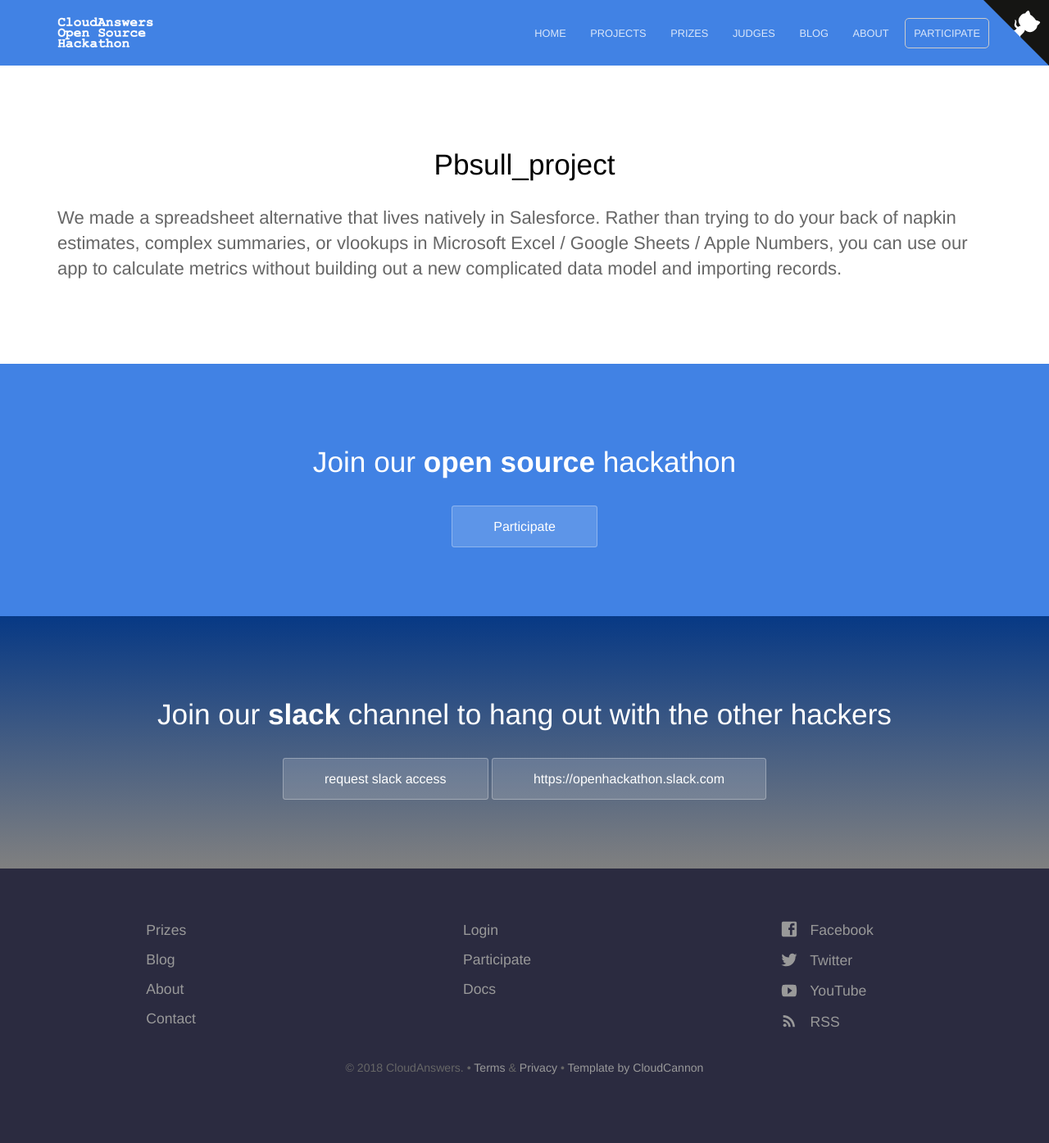
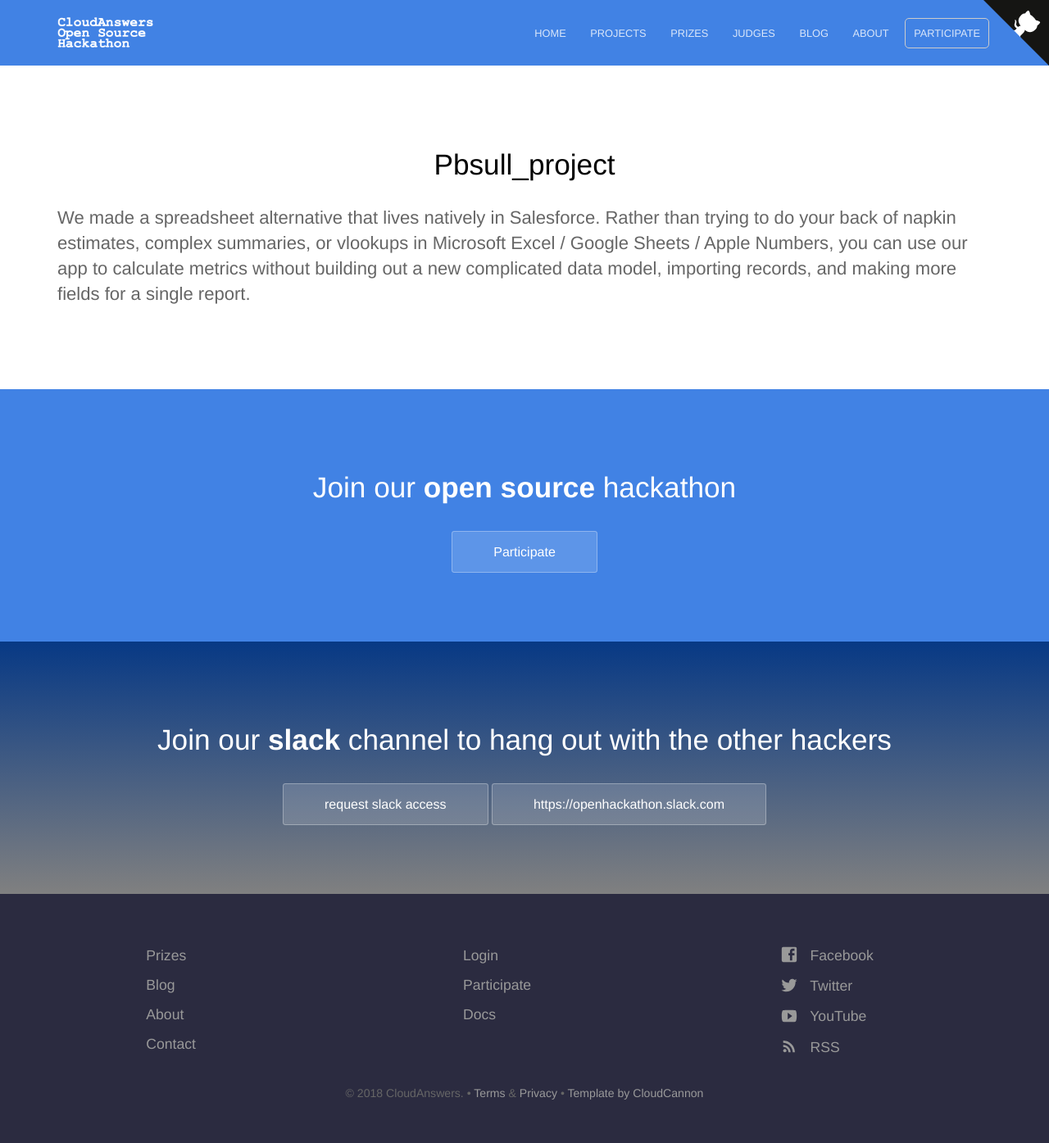
Before and after one commit to cloudanswers/hackathon.cloudanswers.com, a Jekyll site: the page built from _projects/pbsull_project.md, in a window 1280 px wide. Shown: the whole page at 82% size. Built offline with Jekyll 4.4.1, drawn with Linux system fonts in a browser that asks for light colours; a script that is not in the unit is left out; before the commit the page ends 1364 px from its top, so only the background shows below that.

Commit message:
Update pbsull_project.md

```diff
--- a/_projects/pbsull_project.md
+++ b/_projects/pbsull_project.md
@@ -6,4 +6,4 @@
 blurb: Summarize data like a spreadsheet, natively with Lightning
 ---
 
-We made a spreadsheet alternative that lives natively in Salesforce. Rather than trying to do your back of napkin estimates, complex summaries, or vlookups in Microsoft Excel / Google Sheets / Apple Numbers, you can use our app to calculate metrics without building out a new complicated data model and importing records.
+We made a spreadsheet alternative that lives natively in Salesforce. Rather than trying to do your back of napkin estimates, complex summaries, or vlookups in Microsoft Excel / Google Sheets / Apple Numbers, you can use our app to calculate metrics without building out a new complicated data model, importing records, and making more fields for a single report.
```
